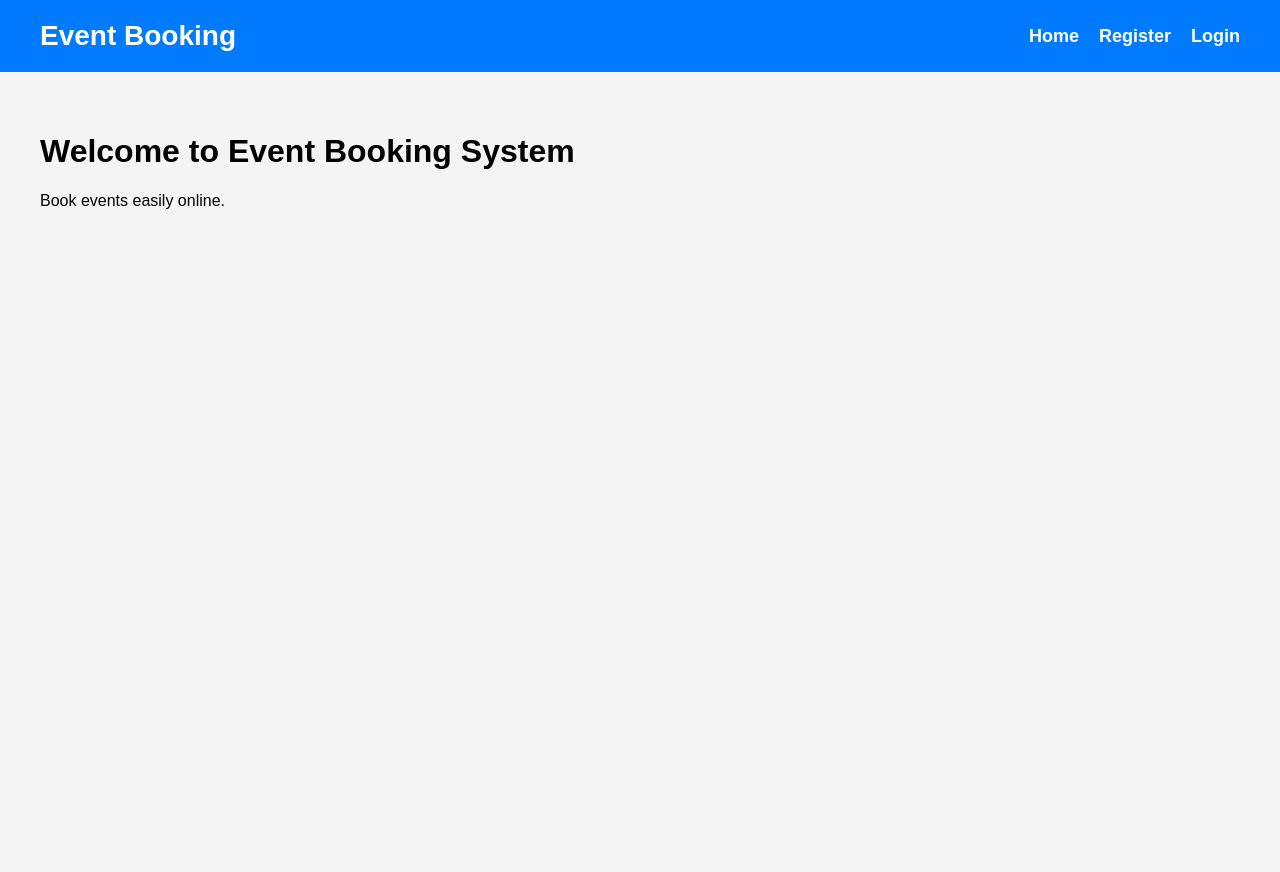
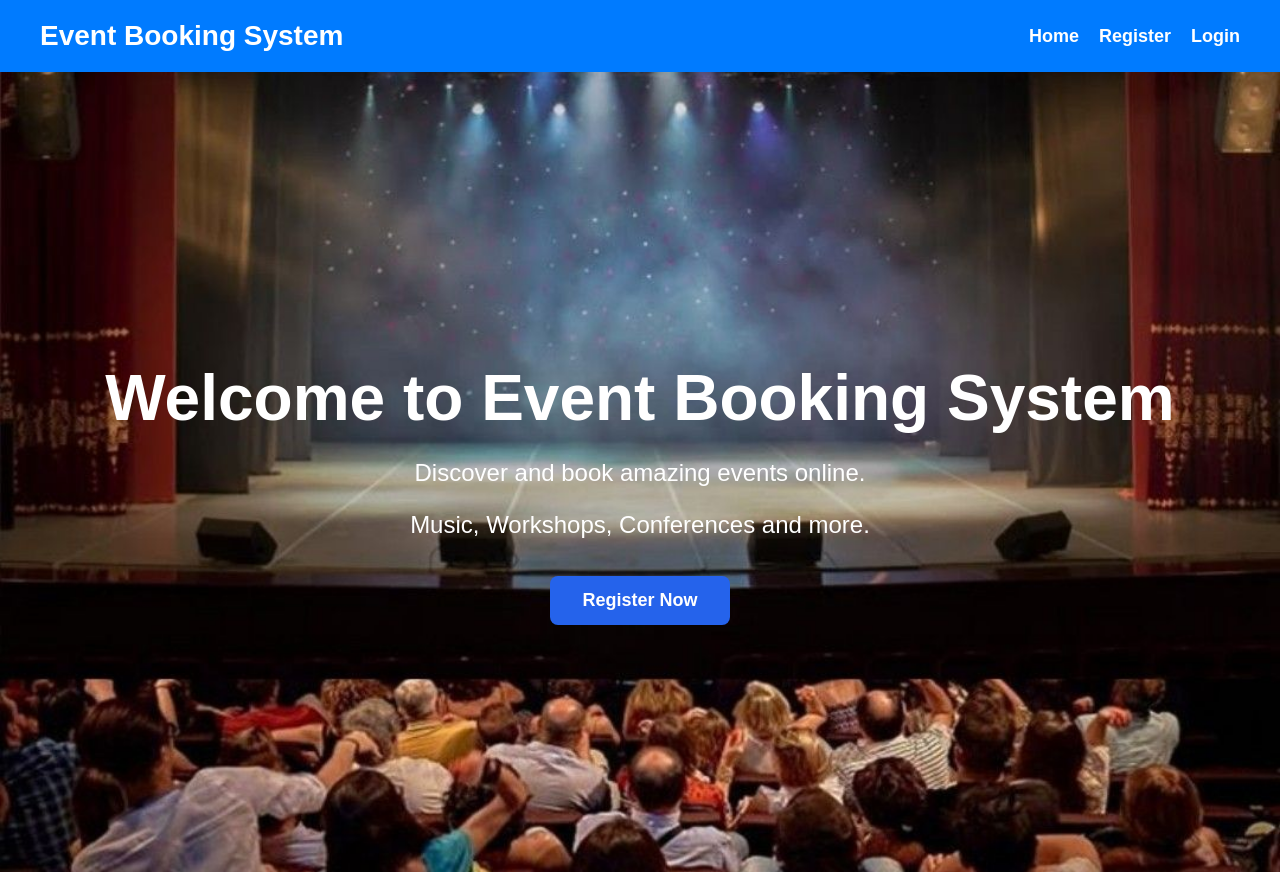
Before and after one commit to Madhvesh14/Assignment_project_frontend, a React (Create React App) app: page / in a window 1280 px wide. Before the commit the page ends 800 px from the top, so only its background shows below. Built offline with nearby package versions, Linux system fonts and the light colour scheme.

Commit message:
modifed home page to look good

```diff
--- a/src/components/Navbar.js
+++ b/src/components/Navbar.js
@@ -23,7 +23,7 @@ function Navbar() {
     <nav className="navbar">
 
       <h2 className="logo">
-        Event Booking
+        Event Booking System
       </h2>
 
       <div className="navbar-right">
--- a/src/index.css
+++ b/src/index.css
@@ -1,5 +1,6 @@
 body {
   margin: 0;
+  padding: 0;
   font-family: Arial, Helvetica, sans-serif;
   background-color: #f4f4f4;
 }
@@ -94,3 +95,12 @@ body {
 .form-container button:hover {
   background-color: #333;
 }
+
+html,
+body,
+#root {
+  margin: 0;
+  padding: 0;
+  width: 100%;
+  height: 100%;
+}
--- a/src/pages/Events.js
+++ b/src/pages/Events.js
@@ -9,6 +9,8 @@ import { toast } from "react-toastify";
 import EventCard from "../components/EventCard";
 
 import ConfirmModal from "../components/ConfirmModal";
+
+import { searchEventsByTitle } from "../services/eventService";
 
 import "../styles/Event.css";
 
@@ -23,7 +25,7 @@ function Events() {
   const [error, setError] =
     useState("");
 
-  const [searchId, setSearchId] =
+  const [searchTitle, setSearchTitle] =
     useState("");
 
   const [showDeleteModal, setShowDeleteModal] =
@@ -34,13 +36,11 @@ function Events() {
 
   const navigate = useNavigate();
 
-  const role =
-    localStorage.getItem("role");
+  const role = localStorage.getItem("role");
 
   useEffect(() => {
 
-    const token =
-      localStorage.getItem("token");
+    const token = localStorage.getItem("token");
 
     if (!token) {
 
@@ -52,6 +52,26 @@ function Events() {
     fetchEvents();
 
   }, []);
+
+
+  useEffect(() => {
+
+    const delaySearch = setTimeout(() => {
+
+      if (searchTitle.trim() ===""){
+
+        fetchEvents();
+
+      } else {
+
+        handleSearch();
+
+      }
+    }, 500);
+
+    return() => clearTimeout(delaySearch)
+
+  }, [searchTitle]);
 
   const fetchEvents = async () => {
 
@@ -91,6 +111,30 @@ function Events() {
 
       setLoading(false);
     }
+  };
+
+  const handleSearch = async() => {
+    try {
+
+      const token = localStorage.getItem("token");
+
+      const response = await searchEventsByTitle(searchTitle, token);
+
+      const sortedEvents =
+        response.data.sort(
+          (a, b) => a.id - b.id
+        );
+
+      setEvents(sortedEvents);
+
+
+    }
+
+    catch(error){
+      console.log(error);
+
+    }
+
   };
 
   const handleDelete = (id) => {
@@ -142,13 +186,6 @@ function Events() {
     }
   };
 
-  const filteredEvents =
-    searchId === ""
-      ? events
-      : events.filter(
-          (event) =>
-            event.id === Number(searchId)
-        );
 
   if (loading) {
 
@@ -182,23 +219,25 @@ function Events() {
       }
 
       <input
-        type="number"
-        placeholder="Search by Event ID"
-        value={searchId}
+        type="text"
+        placeholder="Search by Event Title"
+        value={searchTitle}
         onChange={(e) =>
-          setSearchId(
+          setSearchTitle(
             e.target.value
           )
         }
         className="search-box"
       />
 
+
+
       <div className="event-grid">
 
         {
-          filteredEvents.length > 0 ? (
+          events.length > 0 ? (
 
-            filteredEvents.map(
+            events.map(
               (event) => (
 
                 <EventCard
@@ -212,7 +251,7 @@ function Events() {
 
           ) : (
 
-            searchId !== "" && (
+            searchTitle !== "" && (
 
               <div className="no-events">
 
@@ -221,7 +260,7 @@ function Events() {
                 </h3>
 
                 <p>
-                  No event exists with ID {searchId}
+                  No event exists with title "{searchTitle}"
                 </p>
 
               </div>
--- a/src/pages/Home.js
+++ b/src/pages/Home.js
@@ -1,15 +1,47 @@
-function Home() {
+import { useNavigate } from "react-router-dom";
+
+import heroImage from "../assets/hero-image.jpg";
+
+import "../styles/Home.css";
+
+
+function Home(){
+
+  const navigate = useNavigate();
+
   return (
-    <div className="page-container">
+    <div
+      className= "hero-container"
+      style={{
+        backgroundImage: `url(${heroImage})`
+      }}
+    >
+      <div className= "hero-overlay">
 
-      <h1>
-        Welcome to Event Booking System
-      </h1>
+        <h1 className= "hero-title">
+          Welcome to Event Booking System
+        </h1>
 
-      <p>
-        Book events easily online.
-      </p>
+        <p className= "hero-text " >
+          Discover and book amazing events online.
+        </p>
 
+        <p className= "hero-text">
+          Music, Workshops, Conferences and more.
+        </p>
+
+
+            <button
+            className="register-btn"
+            onClick={() => navigate("/register")}>
+              Register Now
+            </button>
+
+
+
+
+
+      </div>
     </div>
   );
 }
--- a/src/pages/Login.js
+++ b/src/pages/Login.js
@@ -5,6 +5,8 @@ import { useNavigate } from "react-router-dom";
 import { toast } from "react-toastify";
 
 import API from "../services/api";
+
+import { Link } from "react-router-dom";
 
 function Login() {
 
@@ -99,6 +101,18 @@ function Login() {
           Login
         </button>
 
+        <p className= "register-link">
+          Don't have an account?{" "}
+          <Link to= "/register">
+            Register
+          </Link>
+        </p>
+
+
+
+
+
+
       </form>
 
     </div>
--- a/src/pages/MyBookings.js
+++ b/src/pages/MyBookings.js
@@ -10,11 +10,7 @@ import "../styles/ConfirmModal.css";
 
 import ConfirmModal from "../components/ConfirmModal";
 
-import {
-  getMyBookings,
-  updateBooking,
-  deleteBooking
-} from "../services/bookingService";
+import { getMyBookings, updateBooking, deleteBooking } from "../services/bookingService";
 
 function MyBookings() {
 
--- a/src/services/eventService.js
+++ b/src/services/eventService.js
@@ -6,3 +6,14 @@ const API_URL =
 export const getAllEvents = async () => {
   return await axios.get(API_URL);
 };
+
+export const searchEventsByTitle = async (title, token) => {
+  return await axios.get(
+   `${API_URL}/search?title=${title}`,
+   {
+    headers: {
+      Authorization: `Bearer ${token}`
+    }
+   }
+  );
+};
--- /dev/null
+++ b/src/styles/Home.css
@@ -0,0 +1,46 @@
+.hero-container {
+   min-height: 100vh;
+   background-size: cover;
+   background-position: center;
+   background-repeat: no-repeat;
+   display: flex;
+   justify-content: center;
+   align-items: center;
+   position: relative;
+}
+
+.hero-overlay{
+    text-align: center;
+    color: white;
+    background-color:transparent;
+
+}
+
+.hero-title{
+    font-size: 4rem;
+    margin-bottom: 20px;
+    font-weight:bold;
+
+}
+
+.hero-text{
+    font-size: 1.5rem;
+    margin-bottom: 12px;
+
+}
+
+.register-btn{
+   margin-top: 25px;
+   padding: 14px 32px;
+   background-color: #2563eb;
+   color: white;
+   border: none;
+   border-radius: 8px;
+   font-size: 18px;
+   font-weight: 600;
+   cursor: pointer;
+}
+
+.register-btn:hover{
+    background-color: #1d4ed8;
+}
```
Also changed, not shown: src/styles/Auth.css (+17 -0 lines), src/assets/hero-image.jpg (added), 1 other file (tests, documents, lock files or other folders).
